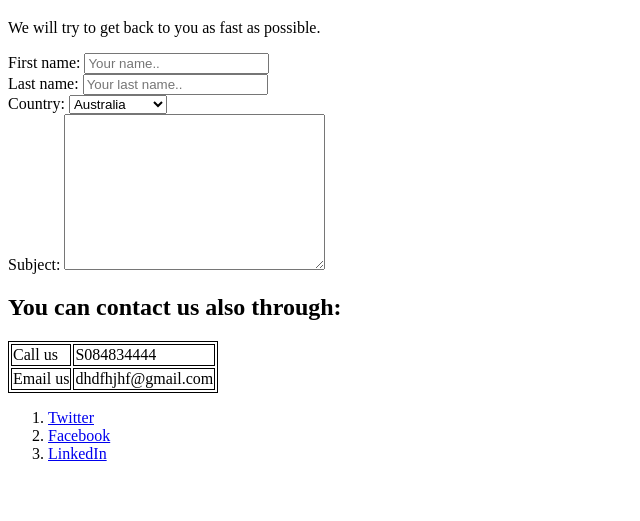
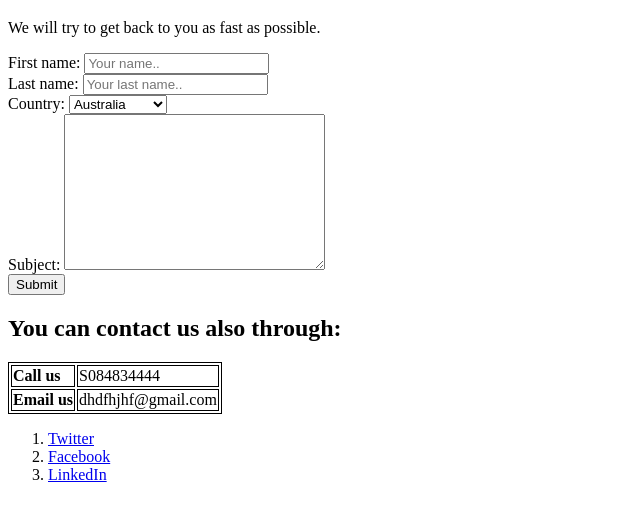
Before and after one commit to JS-RUH-1/W01D02-HW-HTML, a plain HTML site: page index.html in a window 1280 px wide. Shown: the part 255-776 px from the top of the page, without its empty margins (0-640 px from the left). Drawn offline with Linux system fonts and the light colour scheme.

Commit message:
some ammendments :)

```diff
--- a/index.html
+++ b/index.html
@@ -28,17 +28,20 @@
       </select><br>
 
       <label for="message">Subject:</label>
-      <textarea name="message" id="" cols="30" rows="10"></textarea>
+      <textarea name="message" id="" cols="30" rows="10"></textarea><br>
+
+      <input type="submit">
+
   </form>
 
   <h2>You can contact us also through:</h2>
 
   <table>
-      <td>Call us</td>
+      <td> <b>Call us</b></td>
       <td>S084834444</td>
     </tr>
     <tr>
-      <td>Email us</td>
+      <td> <b>Email us</b></td>
       <td>dhdfhjhf@gmail.com</td>
     </tr>
   </table>
```
